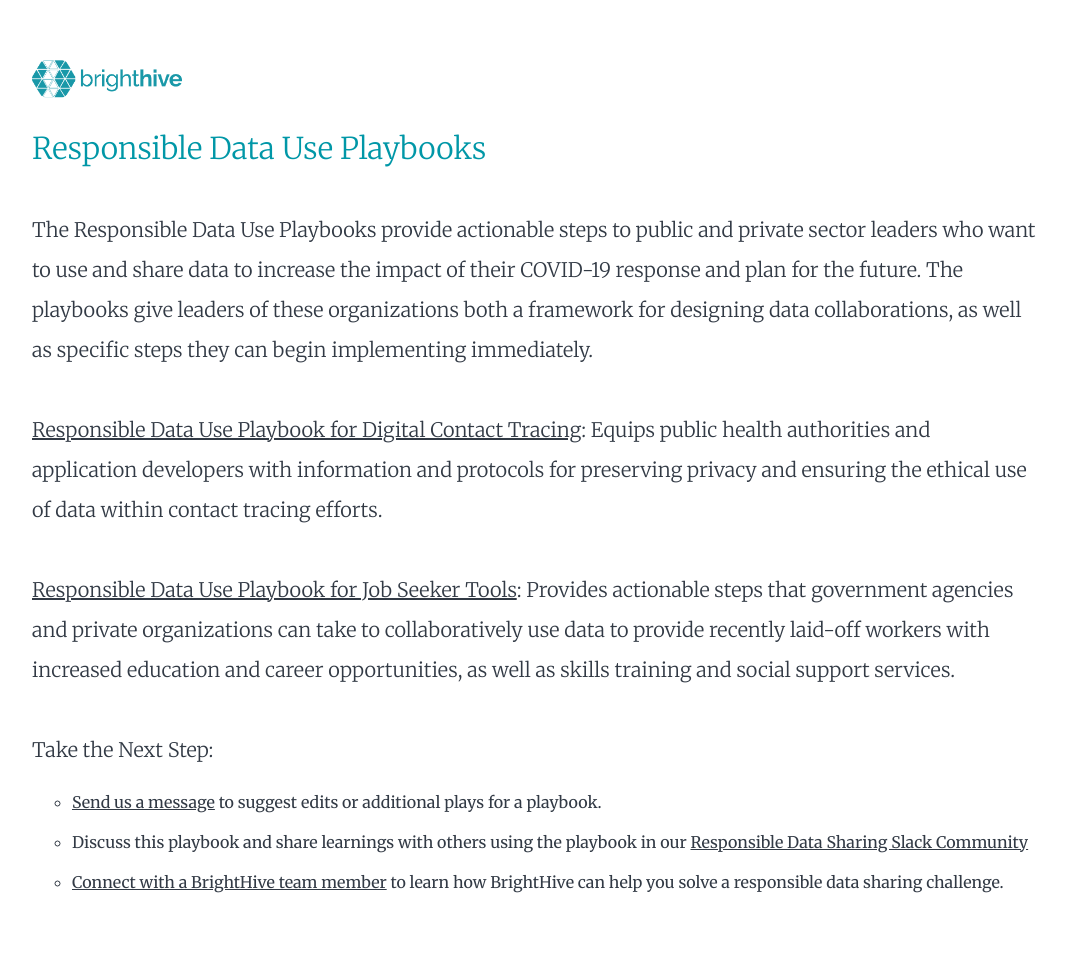
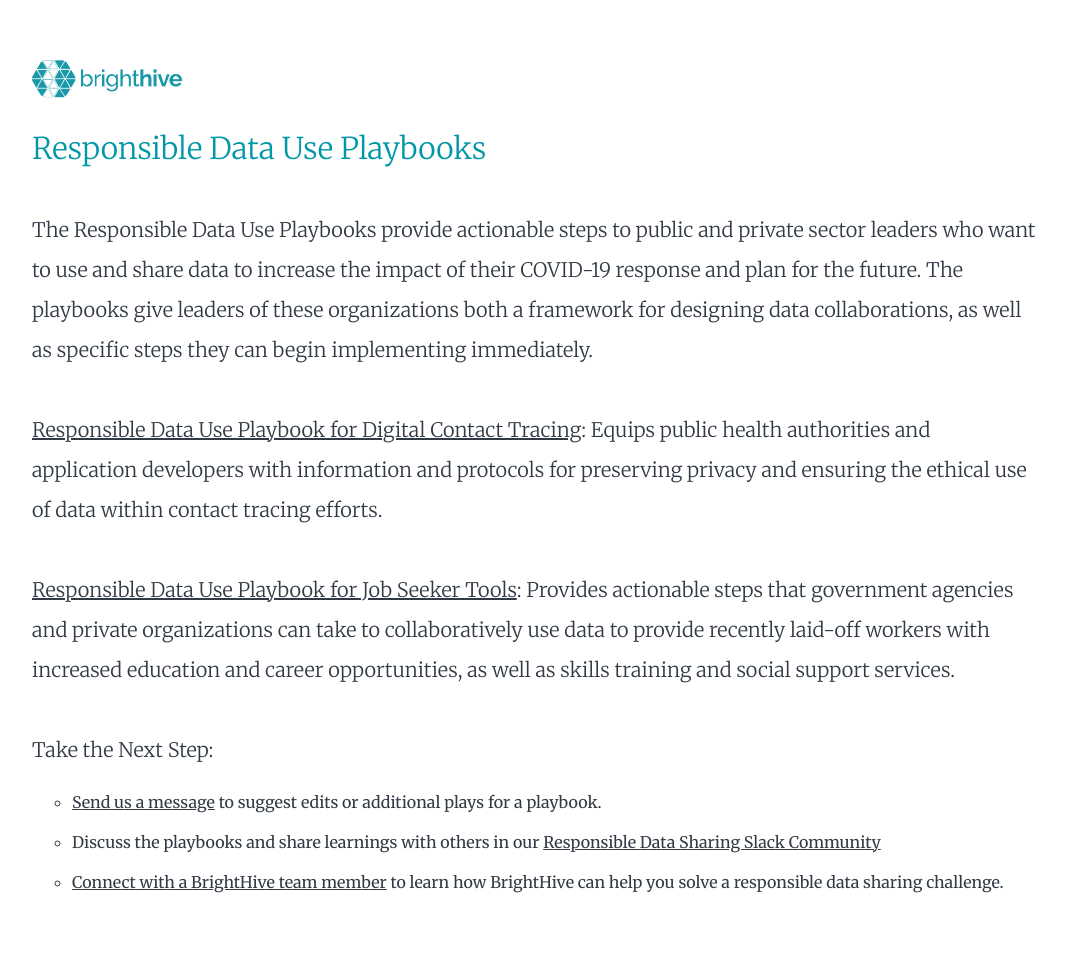
Before and after one commit to brighthive/playbooks, a Jekyll site: the page built from index.html, in a window 1280 px wide. Shown: the whole page, without its empty margins (104-1170 px from the left). Built offline with Jekyll 4.4.1, drawn with Linux system fonts in a browser that asks for light colours.

Commit message:
updated landing page

```diff
--- a/index.html
+++ b/index.html
@@ -40,7 +40,7 @@
             <a href="https://brighthive.io/make-a-playbook-suggestion/" title="Send us a message">Send us a message</a> to suggest edits or additional plays for a playbook.
           </li>
           <li>
-            Discuss this playbook and share learnings with others using the playbook in our <a href="https://brighthive.io/slack-community-signup/" title="Responsible Data Sharing Slack Community">Responsible Data Sharing Slack Community</a>
+            Discuss the playbooks and share learnings with others in our <a href="https://brighthive.io/slack-community-signup/" title="Responsible Data Sharing Slack Community">Responsible Data Sharing Slack Community</a>
           </li>
           <li>
             <a href="https://brighthive.io/playbook-next-steps/" title="Connect with a BrightHive team member">Connect with a BrightHive team member</a> to learn how BrightHive can help you solve a responsible data sharing challenge.
```
